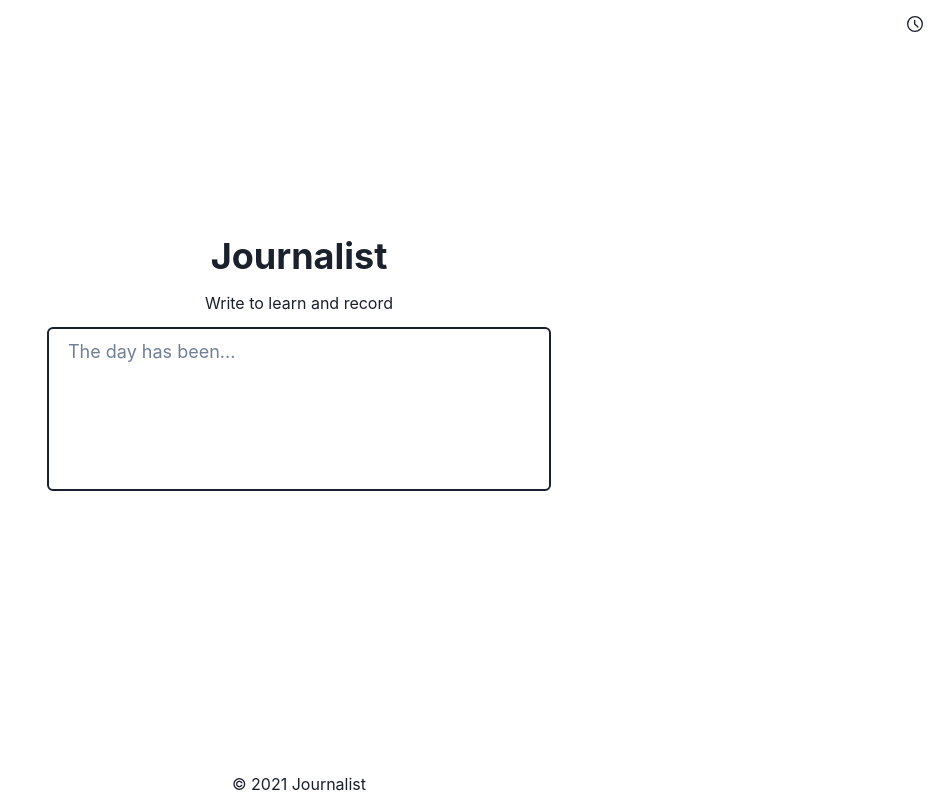
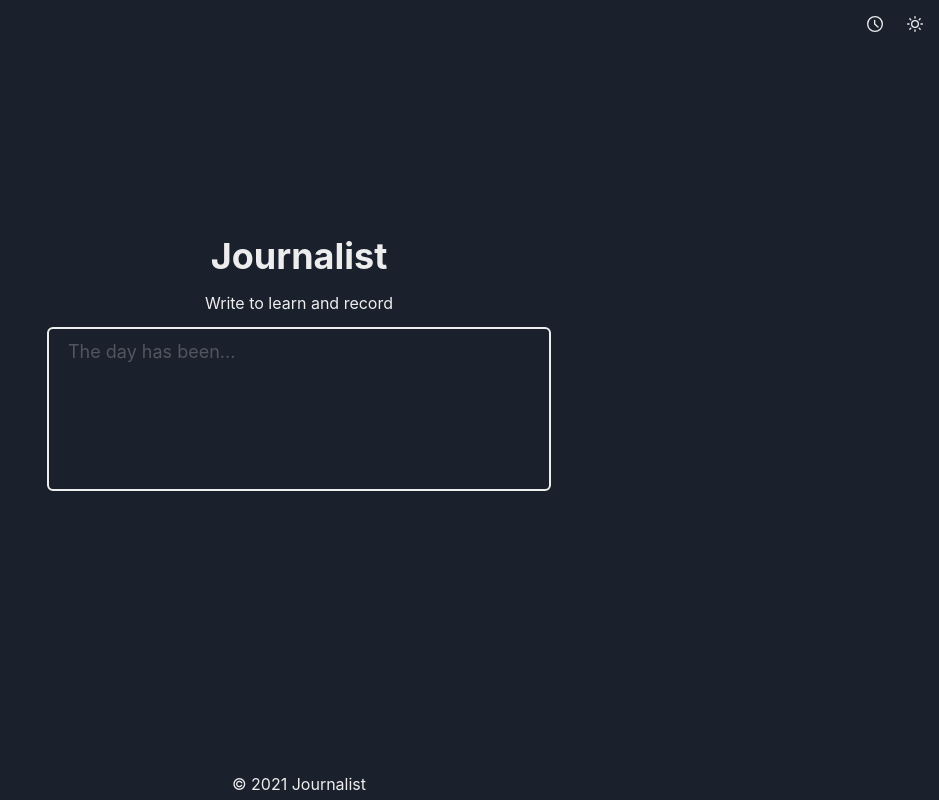
Before and after one commit to Erixun/journalist, a React (Vite) app: page / in a window 1280 px wide. Shown: the whole page, without its empty margins (341-1280 px from the left). Built offline with nearby package versions, Linux system fonts and the light colour scheme.

Commit message:
feat: Toggle color mode

```diff
--- a/src/app/App.tsx
+++ b/src/app/App.tsx
@@ -4,10 +4,12 @@ import {
   Box,
   ChakraProvider,
   Container,
+  extendTheme,
   Flex,
   Heading,
   IconButton,
   Textarea,
+  ThemeConfig,
   useDisclosure,
 } from '@chakra-ui/react'
 import { useEffect, useRef } from 'react'
@@ -22,13 +24,26 @@ import {
 } from '@utils'
 import { EntryNote, Tooltip } from '@components'
 
+const config: ThemeConfig = {
+  initialColorMode: 'dark',
+  useSystemColorMode: false,
+}
+
+const theme = extendTheme({ config })
+
 export function App() {
   const { currentEntry, setCurrentEntry, setEntries } = useEntries()
   const { isOpen, onOpen, onClose } = useDisclosure()
   const drawerBtnRef = useRef<HTMLButtonElement | null>(null)
+  const themeBtnRef = useRef<HTMLButtonElement | null>(null)
   const searchRef = useRef<HTMLInputElement>(null)
   const textareaRef = useRef<HTMLTextAreaElement>(null)
-  const keyDownHandler = handleKeyDown(drawerBtnRef, searchRef, onOpen)
+  const keyDownHandler = handleKeyDown(
+    drawerBtnRef,
+    themeBtnRef,
+    searchRef,
+    onOpen
+  )
 
   useEffect(() => {
     window.addEventListener('keydown', keyDownHandler)
@@ -46,12 +61,13 @@ export function App() {
   }, [currentEntry])
 
   return (
-    <ChakraProvider>
+    <ChakraProvider theme={theme}>
       <AppHeader
         onOpen={onOpen}
         onClose={onClose}
         isOpen={isOpen}
         drawerBtnRef={drawerBtnRef}
+        themeBtnRef={themeBtnRef}
       />
       <AppDrawer
         searchRef={searchRef}
--- a/src/app/AppDrawer.tsx
+++ b/src/app/AppDrawer.tsx
@@ -12,6 +12,7 @@ import {
   IconButton,
   Input,
   Stack,
+  useColorModeValue,
 } from '@chakra-ui/react'
 import { RefObject, useState } from 'react'
 import { styleBtnClearEntries, styleBtnDeleteEntry } from './styles'
@@ -38,6 +39,8 @@ export const AppDrawer = ({
     }
   }
 
+  const entryHoverBg = useColorModeValue('gray.200', 'gray.600')
+
   return (
     <Drawer
       variant="secondary"
@@ -58,7 +61,7 @@ export const AppDrawer = ({
         >
           <Tooltip label="(Ctrl + N)" placement="bottom-start">
             <Button
-              color={'black'}
+              // color={'black'}
               opacity={0.7}
               size={'sm'}
               variant={'ghost'}
@@ -143,13 +146,13 @@ export const AppDrawer = ({
                     m={0}
                     mx={-1}
                     _hover={{
-                      bg: 'gray.200',
+                      bg: entryHoverBg,
                       cursor: 'pointer',
                       zIndex: 1,
                       border: 'none',
                     }}
                     _focusVisible={{
-                      bg: 'gray.200',
+                      bg: entryHoverBg,
                       cursor: 'pointer',
                       zIndex: 1,
                     }}
--- a/src/app/AppHeader.tsx
+++ b/src/app/AppHeader.tsx
@@ -1,20 +1,21 @@
-import { Container, Flex, IconButton } from '@chakra-ui/react'
-import { TimeIcon } from '@chakra-ui/icons'
+import { Container, Flex, IconButton, useColorMode } from '@chakra-ui/react'
+import { MoonIcon, SunIcon, TimeIcon } from '@chakra-ui/icons'
 import { Tooltip } from '@components'
+import { RefObject } from 'react'
 
 export const AppHeader = ({
   isOpen,
   onOpen,
   onClose,
   drawerBtnRef,
+  themeBtnRef,
 }: AppHeaderProps) => {
   const toggleDrawer = () => {
-    if (isOpen) {
-      onClose()
-    } else {
-      onOpen()
-    }
+    if (isOpen) onClose()
+    else onOpen()
   }
+
+  const { toggleColorMode, colorMode } = useColorMode()
   return (
     <Flex as="header" justifyContent={'center'}>
       <Container maxW="full" textAlign={'right'} padding={1}>
@@ -28,6 +29,20 @@ export const AppHeader = ({
             variant={'ghost'}
           />
         </Tooltip>
+        <Tooltip label="Toggle theme (Ctrl + T)">
+          <IconButton
+            aria-label={'Toggle dark mode'}
+            icon={colorMode === 'dark' ? <SunIcon /> : <MoonIcon />}
+            onClick={toggleColorMode}
+            variant={'ghost'}
+            ref={themeBtnRef}
+            onKeyDown={(e) => {
+              if (e.ctrlKey && e.key === 't') {
+                toggleColorMode()
+              }
+            }}
+          />
+        </Tooltip>
       </Container>
     </Flex>
   )
@@ -37,5 +52,6 @@ type AppHeaderProps = {
   isOpen: boolean
   onOpen: () => void
   onClose: () => void
-  drawerBtnRef: React.RefObject<HTMLButtonElement>
+  drawerBtnRef: RefObject<HTMLButtonElement>
+  themeBtnRef: RefObject<HTMLButtonElement>
 }
--- a/src/utils/handleKeyDown.ts
+++ b/src/utils/handleKeyDown.ts
@@ -4,6 +4,7 @@ import { clearEntry, createNewEntry, submitEntry } from '@utils'
 export const handleKeyDown =
   (
     drawerBtnRef: MutableRefObject<HTMLButtonElement | null>,
+    themeBtnRef: MutableRefObject<HTMLButtonElement | null>,
     searchRef: RefObject<HTMLInputElement>,
     onOpen: () => void
   ) =>
@@ -21,6 +22,9 @@ export const handleKeyDown =
       case 'n':
         createNewEntry()
         break
+      case 't':
+        themeBtnRef.current?.click()
+        break
       case 's':
         submitEntry()
         break
```
